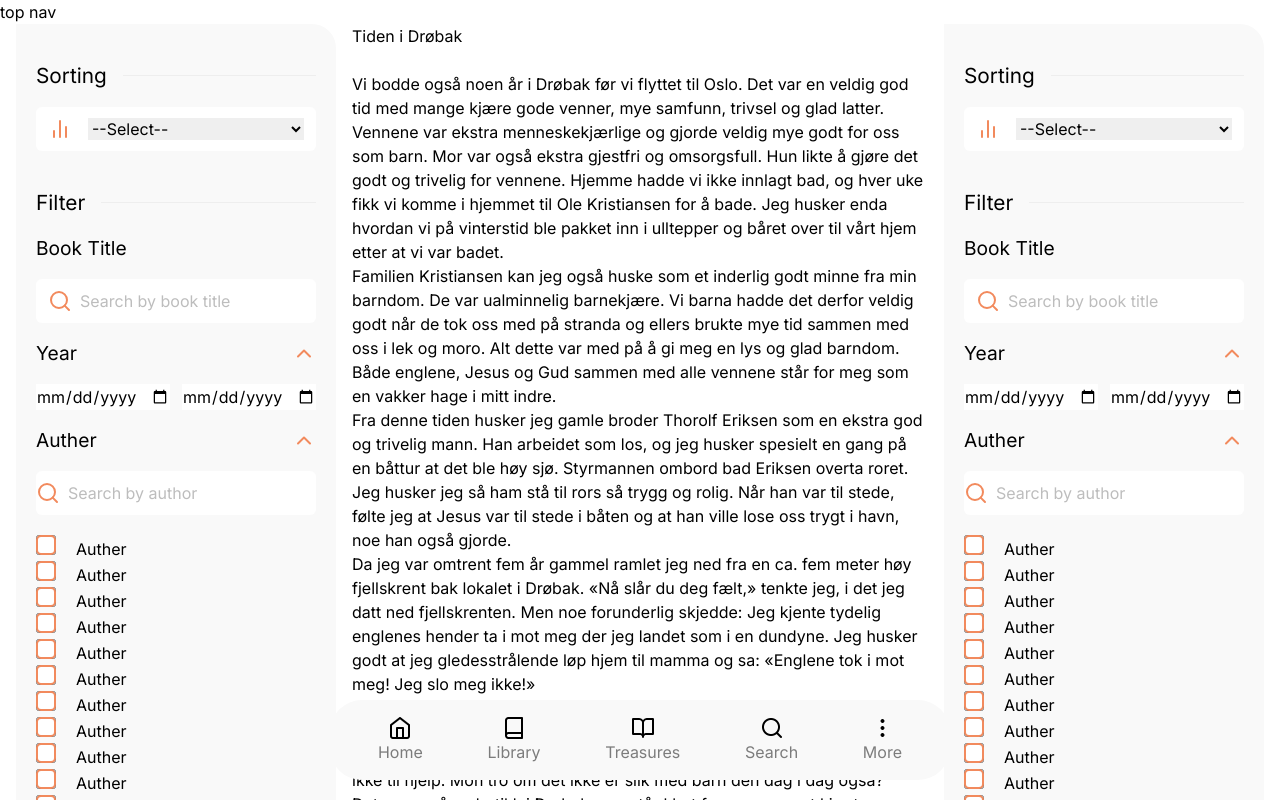
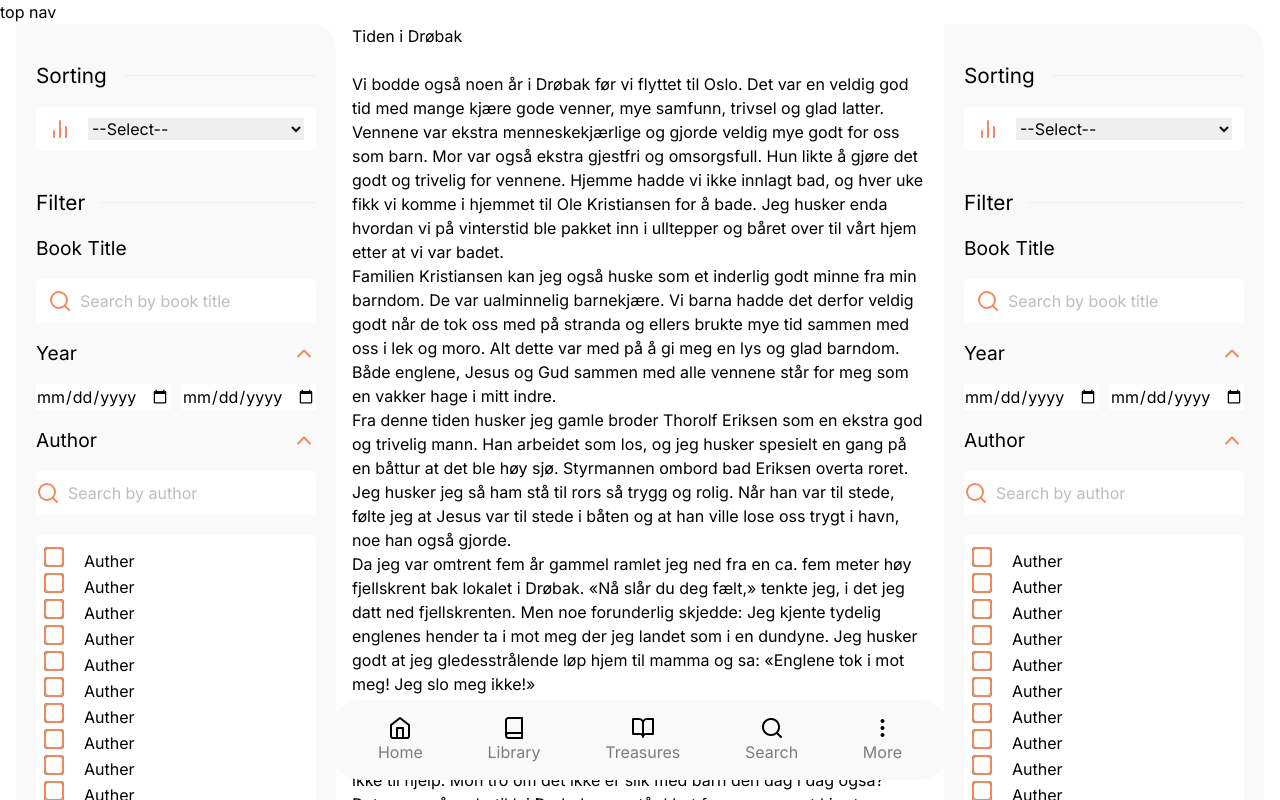
Before and after one commit to besiw/ssf-nextjs-app, a Next.js app: page /en in a window 1280 px wide. Built offline with nearby package versions, Linux system fonts and the light colour scheme.

Commit message:
update file name

```diff
--- a/app/[locale]/books/widgets/FilterSide.tsx
+++ b/app/[locale]/books/widgets/FilterSide.tsx
@@ -8,6 +8,7 @@ import  './Sidebar/Sidebar.css';
 
 import Image from 'next/image';
 import SidebarTitle from './Sidebar/SidebarTitle';
+import SidebarButton from './Sidebar/SidebarButton';
 export default function Sidebar() {
 	const {
 		formState: { errors },
@@ -67,7 +68,7 @@ export default function Sidebar() {
 					/>
 				</div>
 				<div className=" text-sm my-4 flex justify-between">
-					Auther
+					Author
 					<Image className='chevronUp' src={chevronUp} alt={'chevronUp'}/>
 				</div>
 				<div className="flex h-11 items-center bg-white mb-5 rounded-md">
@@ -79,7 +80,8 @@ export default function Sidebar() {
 						placeholder="Search by author"
 					/>
 				</div>
-				<div className="filter w-full overflow-y-scroll h-272 flex items-start flex-col">
+				<div className=' py-3 pl-2 pr-5 bg-white rounded-md'>
+					<div className="filter w-full overflow-y-scroll h-272 flex items-start flex-col ">
 						<div>
 							<input type="checkbox" className="mr-5" />
 							Auther
@@ -135,6 +137,8 @@ export default function Sidebar() {
 							<br />
 						</div>
 					</div>
+				</div>
+				<SidebarButton buttonBody="Reset"/>
 		</form>
 	);
 }
--- /dev/null
+++ b/app/[locale]/books/widgets/Sidebar/SidebarButton.tsx
@@ -0,0 +1,15 @@
+type SidebarButtonProps = {
+	buttonBody?:string
+}
+const SidebarButton:React.FC<SidebarButtonProps> = ({buttonBody})=> {
+	return (
+		<>
+			<div className='flex justify-center items-center mt-7'>
+            <div className='w-full h-11 border-2 flex items-center justify-center bg-white text-PrimaryColor-200 border-PrimaryColor-200 rounded-full mb-7'>
+                {buttonBody}
+            </div>
+        </div>
+		</>
+	);
+}
+export default SidebarButton
--- a/app/[locale]/books/widgets/Sidebar/SidebarTitle.tsx
+++ b/app/[locale]/books/widgets/Sidebar/SidebarTitle.tsx
@@ -1,9 +1,9 @@
 import { contentData } from '@/app/mockData.js/bookContent';
 
-type BlocklistProps = {
+type SidebarTitleProps = {
 	title?:string
 }
-const BlockList:React.FC<BlocklistProps> = ({title})=> {
+const SidebarTitle:React.FC<SidebarTitleProps> = ({title})=> {
 	return (
 		<>
 			<div className="flex text-13 mt-2 mb-4 pt-7 dark:text-white-warm ">
@@ -15,4 +15,4 @@ const BlockList:React.FC<BlocklistProps> = ({title})=> {
 		</>
 	);
 }
-export default BlockList
+export default SidebarTitle
--- a/app/globals.css
+++ b/app/globals.css
@@ -31,3 +31,13 @@ body {
 		text-wrap: balance;
 	}
 }
+::-webkit-scrollbar {
+    width: 6px;
+	background-color: rgba(242, 138, 93,0.12);
+  }
+  ::-webkit-scrollbar-thumb {
+    border-radius: 3px;
+  /*滚动条颜色*/
+  background-color: #F28A5D;
+  --webkit-box-shadow: inset 0 0 3px rgba(0, 0, 0, 0.5);
+  }
```
Lines whose indentation alone changed are shown as unchanged.
